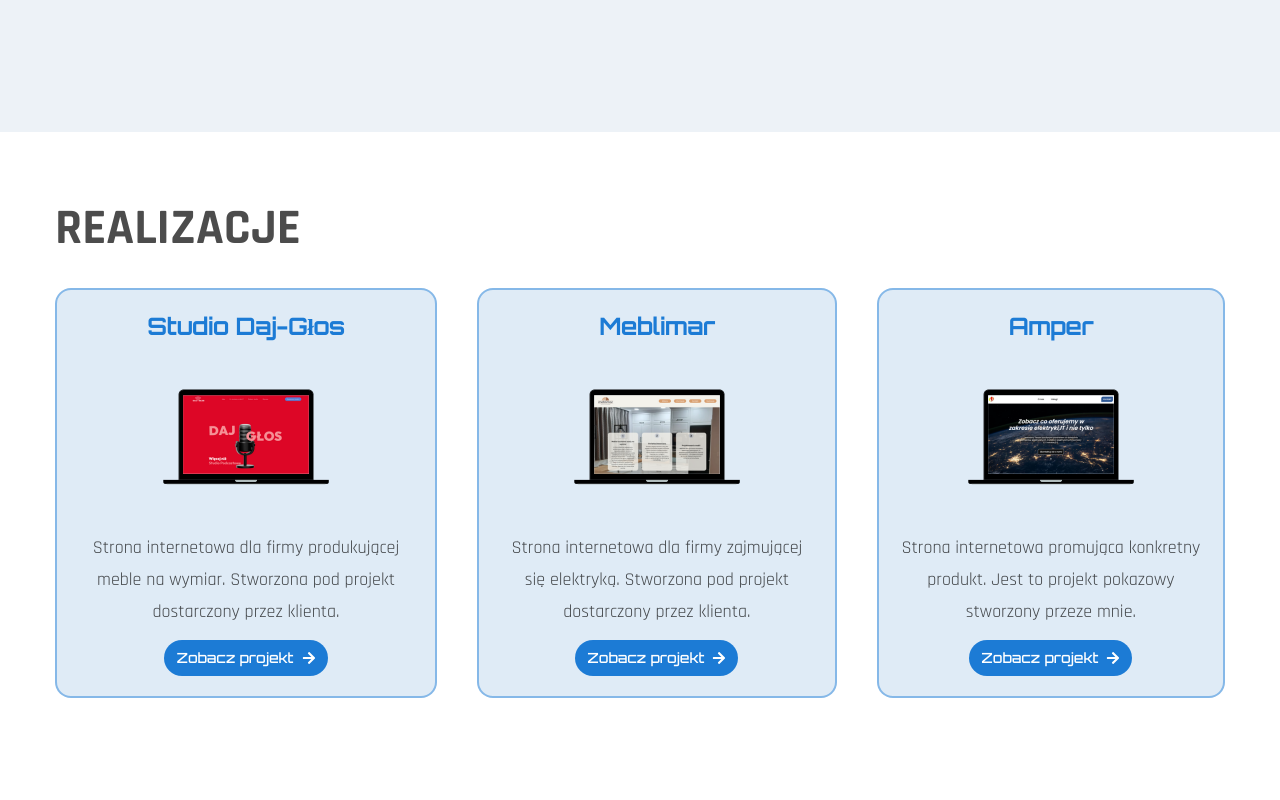
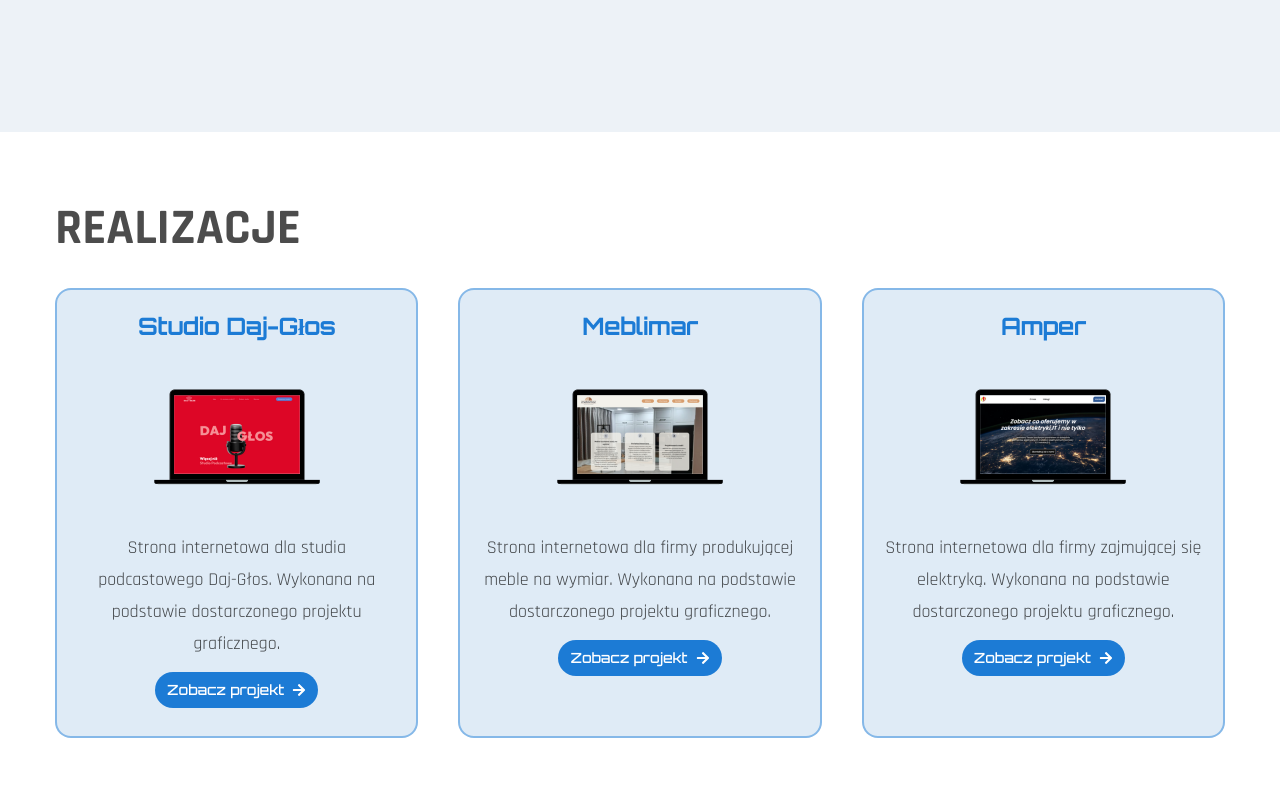
Before and after one commit to KamilJustynski/Portfolio, a React (Create React App) app: page / in a window 1280 px wide. Shown: the part 2120-2920 px from the top of the page. Built offline with nearby package versions, Linux system fonts and the light colour scheme; a web font is replaced by a local one.

Commit message:
few small fixes

```diff
--- a/src/components/Work.tsx
+++ b/src/components/Work.tsx
@@ -4,7 +4,7 @@ import { SectionHeader } from "./tiles/SectionHeader";
 
 export const Work = () => {
   return (
-    <section id="work" className="lg:pb-48 overflow-hidden">
+    <section id="work" className="lg:pb-48 mb-20 overflow-hidden">
       <div className="container mx-auto">
         <SectionHeader text="REALIZACJE" />
         <div className="flex flex-col gap-y-8 lg:flex-row mt-10 gap-x-10 items-center justify-center">
--- a/src/components/tiles/WorkTile.tsx
+++ b/src/components/tiles/WorkTile.tsx
@@ -28,7 +28,7 @@ export const WorkTile: React.FC<WorkTileScheme> = ({
       initial="hidden"
       whileInView={"show"}
       viewport={{ once: true }}
-      className="max-w-sm border-box rounded-2xl group bg-[#DFEBF6]"
+      className="lg:w-[500px] lg:h-[450px] border-box rounded-2xl group bg-[#DFEBF6]"
     >
       <div className="p-5 text-center">
 
--- a/src/helpers.ts
+++ b/src/helpers.ts
@@ -45,7 +45,7 @@ export const WORK_DATA: WorkTileScheme[] = [
     title: "Studio Daj-Głos",
     image: "/dajglos.png",
     description:
-      "Strona internetowa dla firmy produkującej meble na wymiar. Stworzona pod projekt dostarczony przez klienta.",
+      "Strona internetowa dla studia podcastowego Daj-Głos. Wykonana na podstawie dostarczonego projektu graficznego.",
     button: "Zobacz projekt",
     animation: "up",
     delay: 0.4,
@@ -55,7 +55,7 @@ export const WORK_DATA: WorkTileScheme[] = [
     title: "Meblimar",
     image: "/meblimar.png",
     description:
-      "Strona internetowa dla firmy zajmującej się elektryką. Stworzona pod projekt dostarczony przez klienta.",
+    "Strona internetowa dla firmy produkującej meble na wymiar. Wykonana na podstawie dostarczonego projektu graficznego.",
     button: "Zobacz projekt",
     animation: "up",
     delay: 0.5,
@@ -65,7 +65,7 @@ export const WORK_DATA: WorkTileScheme[] = [
     title: "Amper",
     image: "/amper.png",
     description:
-      "Strona internetowa promująca konkretny produkt. Jest to projekt pokazowy stworzony przeze mnie.",
+      "Strona internetowa dla firmy zajmującej się elektryką. Wykonana na podstawie dostarczonego projektu graficznego.",
     button: "Zobacz projekt",
     animation: "up",
     delay: 0.6,
```
